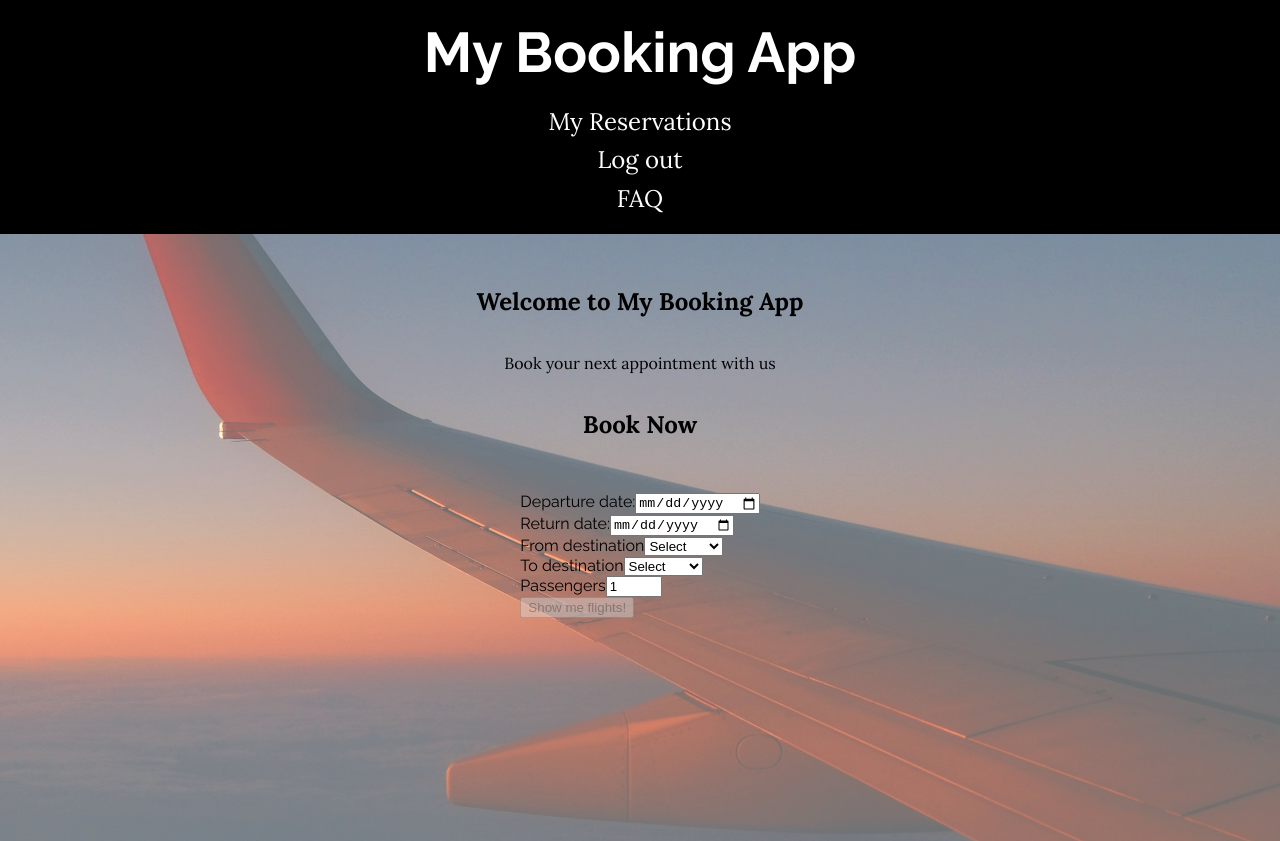
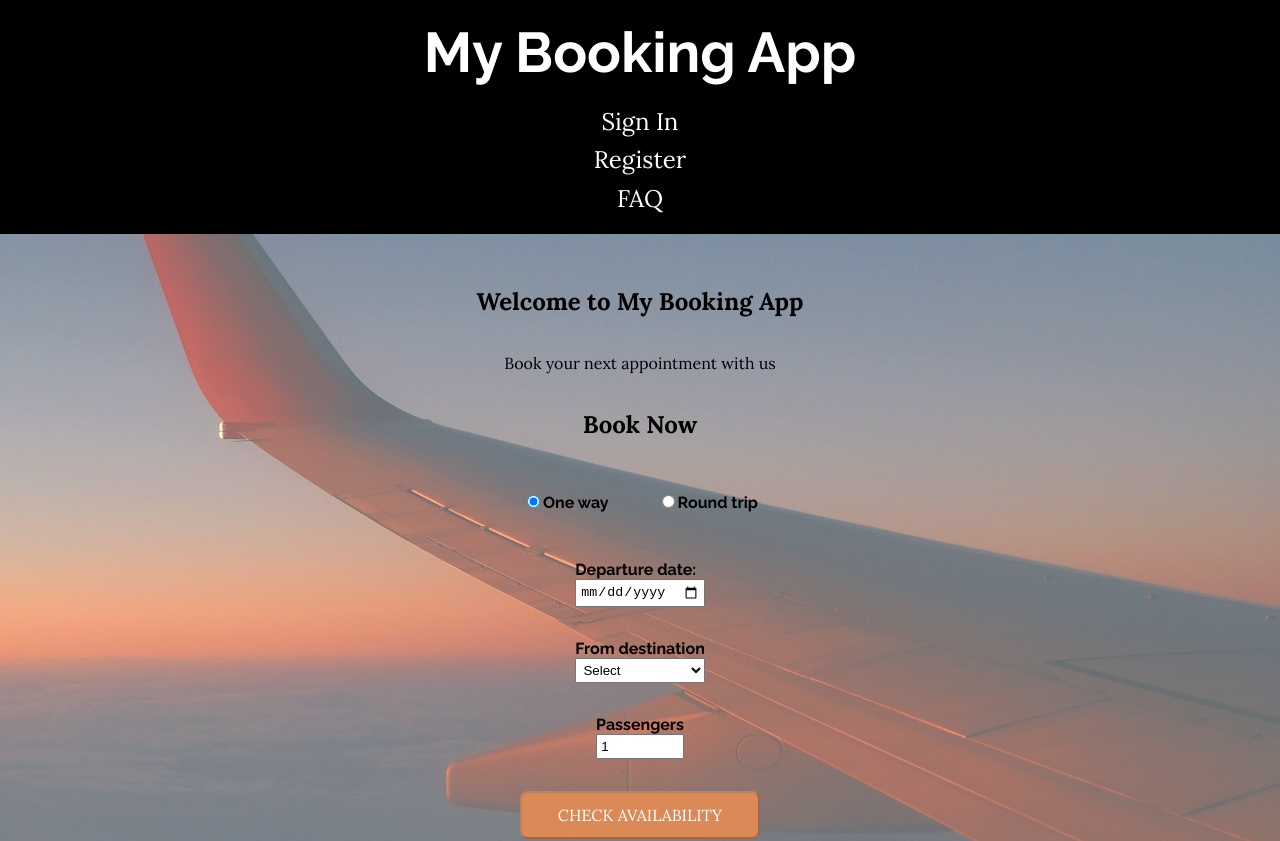
Before and after one commit to MalinBrag/BookingApp_u09, an Angular app in the folder my-booking-app/: page / in a window 1280 px wide. Shown: the top 841 px of the page. Built offline with nearby package versions, Linux system fonts and the light colour scheme.

Commit message:
styling and positioning searchform

```diff
--- a/my-booking-app/src/app/components/landing-page/landing-page.component.html
+++ b/my-booking-app/src/app/components/landing-page/landing-page.component.html
@@ -5,6 +5,8 @@
         <h2 class="h2">Book Now</h2>
     </div>
 
-    <app-search-form></app-search-form>
+    <div class="form-container">
+        <app-search-form></app-search-form>
+    </div>
 
 </main>
--- a/my-booking-app/src/app/components/landing-page/landing-page.component.scss
+++ b/my-booking-app/src/app/components/landing-page/landing-page.component.scss
@@ -31,6 +31,14 @@
     align-items: center;
     margin: 2rem 0;
     color: $color3;
-    z-index: 1;
+    //z-index: 1;
     font-family: $font1;
 }
+
+.form-container {
+    display: flex;
+    flex-direction: column;
+    width: 100%;
+    max-width: 700px;
+    z-index: 1;
+}
--- a/my-booking-app/src/app/shared/components/header/header.component.scss
+++ b/my-booking-app/src/app/shared/components/header/header.component.scss
@@ -3,22 +3,39 @@
 
 .header {
     display: flex;
-    justify-content: space-between;
+    justify-content: center;
     align-items: center;
     position: relative;
     background-color: $color3;
-
+    padding: 3rem 0;
+    width: 100%;
 
     @media (min-width: $sm) {
         flex-direction: column;
+        padding: 0;
     }
+}
+
+.mob-menu {
+    display: flex;
+    justify-content: start;
+    position: absolute;
+    left: 0.8rem;
+    top: 50%;
+    transform: translateY(-50%);
 }
 
 .btn-icon {
     font-size: $size3;
     color: $color2;
     border: none;
-    background: none;
+    background: transparent;
+    display: flex;
+    align-items: center;
+
+    &:hover {
+        color: $color5;
+    }
 }
 
 .dropdown-menu {
@@ -50,7 +67,6 @@
 
 .title-container {
     text-align: center;
-    flex-grow: 1;
 
     a:hover {
         color: inherit;
--- a/my-booking-app/src/app/shared/components/header/header.component.ts
+++ b/my-booking-app/src/app/shared/components/header/header.component.ts
@@ -18,7 +18,7 @@ import { BreakpointService } from './../../../core/services/breakpoint.service';
 export class HeaderComponent implements OnInit {
   title = 'My Booking App';
   isMobile: boolean = false;
-  isLoggedIn: boolean = true;
+  isLoggedIn: boolean = false;
   dropdownOpen: boolean = false;
 
 
--- a/my-booking-app/src/app/shared/components/search-form/search-form.component.html
+++ b/my-booking-app/src/app/shared/components/search-form/search-form.component.html
@@ -1,11 +1,24 @@
-<form (ngSubmit)="onSubmit()" #flightSearchForm="ngForm">
+<form class="form" (ngSubmit)="onSubmit()" #flightSearchForm="ngForm">
+    <div class="radio-btn-section">
+
+        <div class="one-way">
+            <input type="radio" id="one-way" name="trip-type" [(ngModel)]="searchData.tripType" value="one-way" checked />
+            <label for="one-way">One way</label>
+        </div>
+
+        <div class="round-trip">
+            <input type="radio" id="round-trip" name="trip-type" [(ngModel)]="searchData.tripType" value="round-trip" />
+            <label for="round-trip">Round trip</label>
+        </div>
+    </div>
+
 
     <div class="date-section">
         <div class="date-from">
             <label for="departureDate">Departure date:</label>
             <input type="date" id="departureDate" name="departureDate" [(ngModel)]="searchData.departureDate" required>
         </div>
-        <div class="date-to">
+        <div class="date-to" *ngIf="searchData.tripType === 'round-trip'">
             <label for="returnDate">Return date:</label>
             <input type="date" id="returnDate" name="returnDate" [(ngModel)]="searchData.returnDate">
         </div>
@@ -20,7 +33,7 @@
             </select>
         </div>
 
-        <div class="location-to">
+        <div class="location-to" *ngIf="searchData.tripType === 'round-trip'">
             <label for="locationTo">To destination</label>
             <select name="locationTo" id="locationTo" [(ngModel)]="searchData.locationTo">
                 <option value="" disabled>Select</option> <!-- Placeholder option -->
@@ -34,7 +47,7 @@
         <input type="number" id="passenger" name="passengers" [(ngModel)]="searchData.passengers" required min="1" max="10">
     </div>
 
-    <button type="submit" [disabled]="!flightSearchForm.valid">Show me flights!</button>
+    <button type="submit" class="submit-btn" [disabled]="!flightSearchForm.valid">Check availability</button>
 
 
 </form>
--- a/my-booking-app/src/app/shared/components/search-form/search-form.component.scss
+++ b/my-booking-app/src/app/shared/components/search-form/search-form.component.scss
@@ -0,0 +1,47 @@
+@use "../../../../assets/styles/variables.scss";
+@import "../../../../assets/styles/styles.scss";
+
+.form {
+    display: flex;
+    flex-direction: column;
+    background-color: transparent;
+    padding: 0 3rem;
+    font-weight: 700;
+}
+
+.radio-btn-section {
+    display: flex;
+    flex-direction: row;
+    justify-content: center;
+    gap: 3rem;
+    margin-bottom: 2rem;
+}
+
+.date-section,
+.location-section {
+    display: flex;
+    flex-direction: row;
+    justify-content: space-around;
+    width: 100%;
+}
+
+.location-from,
+.location-to,
+.date-from,
+.date-to,
+.passenger-section {
+    display: flex;
+    flex-direction: column;
+    margin: 1rem 0.5rem;
+}
+
+.passenger-section,
+.submit-btn {
+    align-self: center;
+    margin: 1rem 0.5rem;
+}
+
+input,
+select {
+    padding: 0.2rem;
+}
--- a/my-booking-app/src/app/shared/components/search-form/search-form.component.ts
+++ b/my-booking-app/src/app/shared/components/search-form/search-form.component.ts
@@ -15,7 +15,9 @@ import { NgFor, NgIf } from '@angular/common';
   styleUrl: './search-form.component.scss'
 })
 export class SearchFormComponent {
+
   searchData = {
+    tripType: 'one-way',
     departureDate: '',
     returnDate: '',
     locationFrom: '',
--- a/my-booking-app/src/assets/styles/styles.scss
+++ b/my-booking-app/src/assets/styles/styles.scss
@@ -20,8 +20,16 @@ a {
 
 button {
     cursor: pointer;
+    color: $color2;
+    font-family: $font1;
+    font-size: $size1;
+    text-transform: uppercase;
+    background-color: $color5;
+    width: 15rem;
+    height: 3rem;
+    border-radius: 0.5rem;
 
     &:hover {
-        color: $color5;
+        color: $color3;
     }
 }
```
